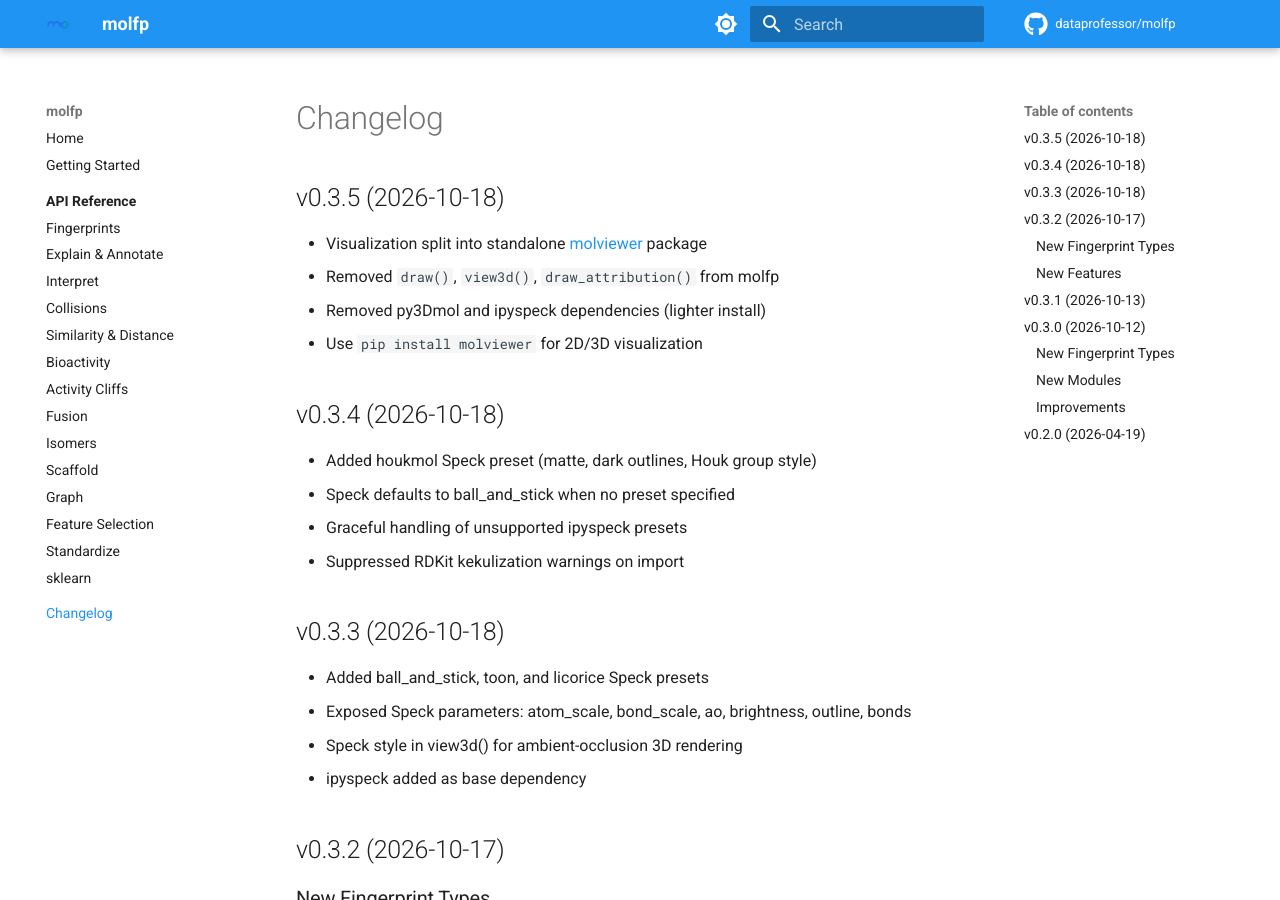
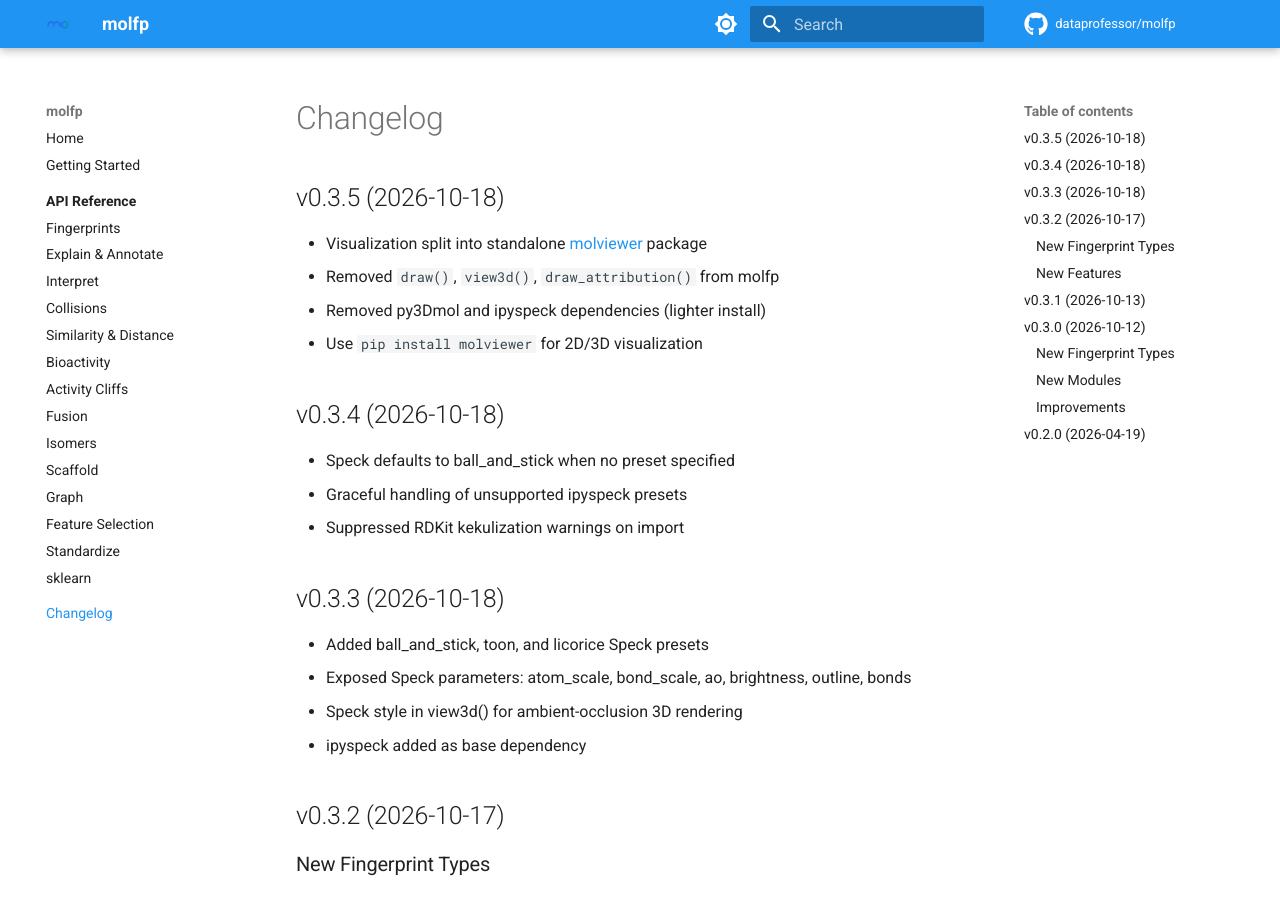
Before and after one commit to dataprofessor/molfp, an MkDocs documentation site: the page built from docs/changelog.md, in a window 1280 px wide and 900 px high. Built offline with MkDocs 1.6.1 and Material for MkDocs 9.7.7, drawn with Linux system fonts in a browser that asks for light colours; comment, search, counter and statistics services are not loaded.

Commit message:
Remove houkmol mention from changelog

```diff
--- a/docs/changelog.md
+++ b/docs/changelog.md
@@ -9,7 +9,6 @@
 
 ## v0.3.4 (2026-10-18)
 
-- Added houkmol Speck preset (matte, dark outlines, Houk group style)
 - Speck defaults to ball_and_stick when no preset specified
 - Graceful handling of unsupported ipyspeck presets
 - Suppressed RDKit kekulization warnings on import
```
Also changed, not shown: CHANGELOG.md (+0 -1 lines).
